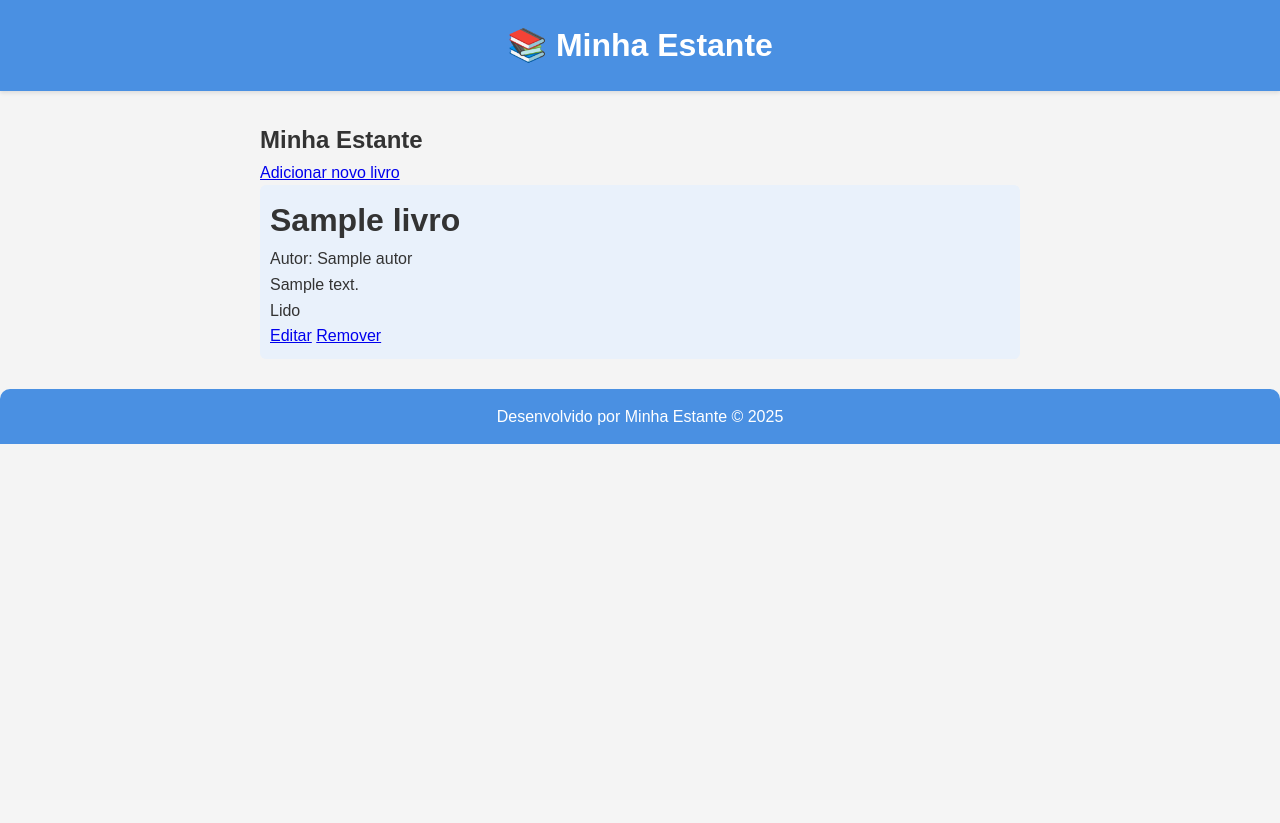
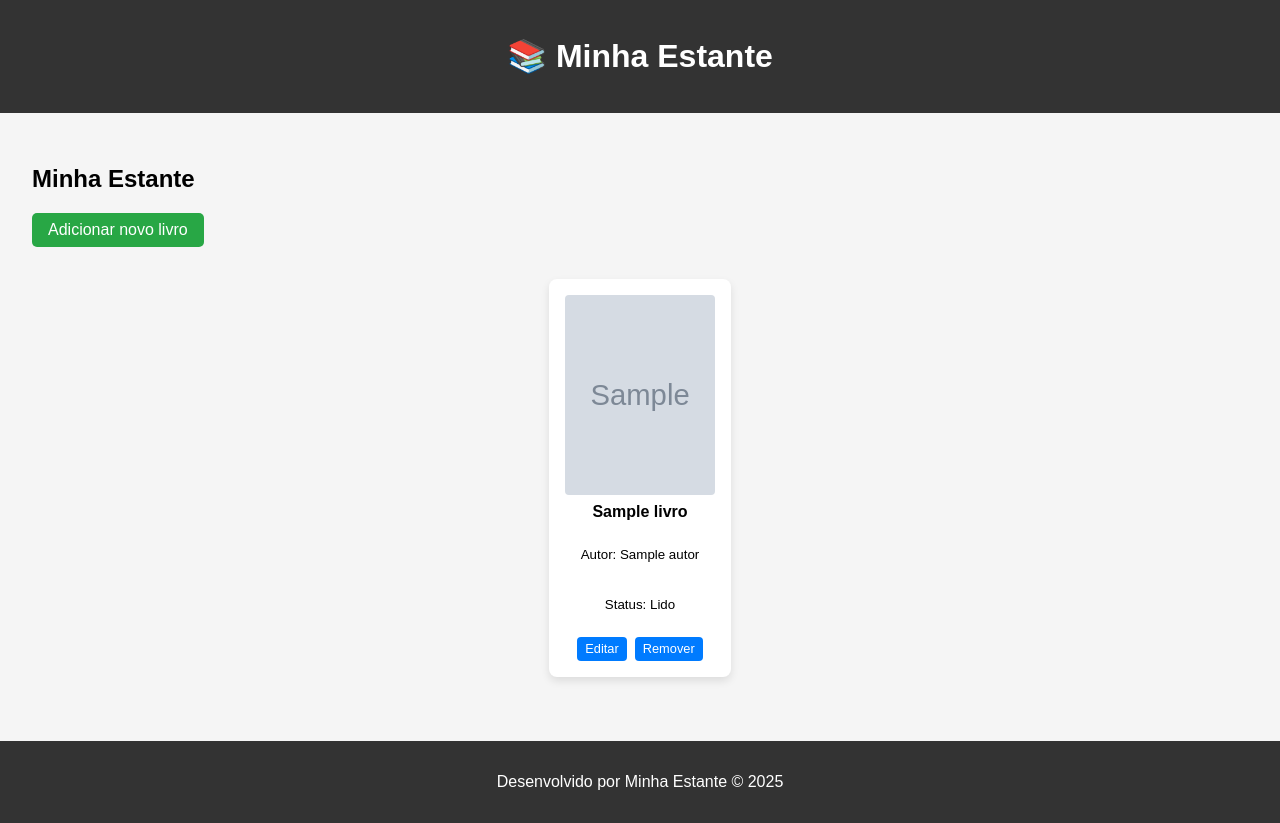
Before and after one commit to brunohro/minha_estante, a Django app: page / in a window 1280 px wide. Before the commit the page ends 444 px from the top, so only its background shows below. Run offline with Django 5.2, Linux system fonts and the light colour scheme; tables that the repository leaves empty hold one stand-in row (values such as "Sample post"); grey boxes marked "Sample" are stand-in pictures.

Commit message:
Criando um base.html para reutilizar o layout principal em outras páginas

```diff
--- a/main/settings.py
+++ b/main/settings.py
@@ -11,6 +11,7 @@ https://docs.djangoproject.com/en/5.2/ref/settings/
 """
 
 from pathlib import Path
+import os
 
 # Build paths inside the project like this: BASE_DIR / 'subdir'.
 BASE_DIR = Path(__file__).resolve().parent.parent
@@ -55,7 +56,7 @@ ROOT_URLCONF = 'main.urls'
 TEMPLATES = [
     {
         'BACKEND': 'django.template.backends.django.DjangoTemplates',
-        'DIRS': [],
+        'DIRS': [BASE_DIR / 'templates'],
         'APP_DIRS': True,
         'OPTIONS': {
             'context_processors': [
@@ -115,6 +116,9 @@ USE_TZ = True
 # Static files (CSS, JavaScript, Images)
 # https://docs.djangoproject.com/en/5.2/howto/static-files/
 
+
+MEDIA_URL = '/media/'
+MEDIA_ROOT = os.path.join(BASE_DIR, 'media')
 STATIC_URL = '/static/'
 
 STATIC_ROOT = BASE_DIR / 'staticfiles'
--- a/minha_estante/static/css/styles.css
+++ b/minha_estante/static/css/styles.css
@@ -1,66 +1,83 @@
-/* Reset básico */
-* {
+body {
+  font-family: Arial, sans-serif;
+  background: #f5f5f5;
   margin: 0;
   padding: 0;
-  box-sizing: border-box;
 }
-
-body {
-  font-family: Arial, sans-serif;
-  background: #f4f4f4;
-  color: #333;
-  line-height: 1.6;
+header {
+  background: #333;
+  color: white;
+  padding: 1rem;
+  text-align: center;
 }
-
-header {
-  background: #4a90e2;
-  color: #fff;
-  padding: 20px 0;
+main {
+  padding: 2rem;
+}
+.estante {
+  display: flex;
+  flex-wrap: wrap;
+  gap: 1.5rem;
+  justify-content: center;
+}
+.livro {
+  background: white;
+  width: 150px;
+  padding: 1rem;
+  border-radius: 8px;
+  box-shadow: 0 4px 8px rgba(0, 0, 0, 0.1);
+  display: flex;
+  flex-direction: column;
+  align-items: center;
   text-align: center;
-  box-shadow: 0 2px 4px rgba(0, 0, 0, 0.1);
+  transition: transform 0.2s;
 }
-
-main {
-  max-width: 800px;
-  margin: 30px auto;
-  padding: 0 20px;
+.livro:hover {
+  transform: translateY(-5px);
 }
-
-.categoria {
-  background: #fff;
-  padding: 20px;
-  margin-bottom: 20px;
-  border-radius: 10px;
-  box-shadow: 0 2px 6px rgba(0, 0, 0, 0.05);
+.livro img {
+  width: 100%;
+  height: 200px;
+  object-fit: cover;
+  border-radius: 4px;
+  margin-bottom: 0.5rem;
 }
-
-.categoria h2 {
-  color: #4a90e2;
-  margin-bottom: 10px;
+.livro strong {
+  font-size: 1rem;
+  margin-bottom: 0.5rem;
+  display: block;
 }
-
-ul {
-  list-style-type: none;
+.botoes {
+  margin-top: 0.5rem;
+  display: flex;
+  gap: 0.5rem;
 }
-
-ul li {
-  background: #e9f1fb;
-  padding: 10px;
-  margin-bottom: 8px;
-  border-radius: 6px;
-  transition: background 0.3s;
+.botoes a {
+  background: #007bff;
+  color: white;
+  padding: 0.3rem 0.5rem;
+  border-radius: 4px;
+  text-decoration: none;
+  font-size: 0.8rem;
 }
-
-ul li:hover {
-  background: #d0e4f9;
+.botoes a:hover {
+  background: #0056b3;
 }
-
+.add-livro {
+  display: inline-block;
+  margin-bottom: 2rem;
+  background: #28a745;
+  color: white;
+  padding: 0.5rem 1rem;
+  border-radius: 5px;
+  text-decoration: none;
+}
+.add-livro:hover {
+  background: #218838;
+}
 footer {
+  background: #333;
+  color: white;
   text-align: center;
-  padding: 15px;
-  background: #4a90e2;
-  color: #fff;
-  margin-top: 30px;
-  border-top-left-radius: 10px;
-  border-top-right-radius: 10px;
+  padding: 1rem;
+  margin-top: 2rem;
 }
--- a/minha_estante/templates/minha_estante/index.html
+++ b/minha_estante/templates/minha_estante/index.html
@@ -1,51 +1,24 @@
-{% load static %}
-<!DOCTYPE html>
-<html lang="pt-BR">
-  <head>
-    <meta charset="UTF-8" />
-    <meta name="viewport" content="width=device-width, initial-scale=1.0" />
-    <title>Minha Estante</title>
-    <link rel="stylesheet" href="{% static 'css/styles.css'%}" />
-  </head>
-  <body>
-    <header>
-      <h1>📚 Minha Estante</h1>
-    </header>
+{% extends "minha_estante/layout/base.html"%} {%block content%}
+<h2>Minha Estante</h2>
+<a class="add-livro" href="{% url 'cadastrar_livro' %}">Adicionar novo livro</a>
 
-    <main>
-      <h2>Minha Estante</h2>
-      <a type="button" href="{% url 'cadastrar_livro' %}"
-        >Adicionar novo livro</a
-      >
-      {% for livro in livros %}
-
-      <ul>
-        <li>
-          <div>
-            <h1>
-              <strong>{{livro.nome}}</strong>
-            </h1>
-            <p>Autor: {{livro.autor.nome}}</p>
-
-            <p>{{livro.descricao}}</p>
-            <p>{{livro.get_status_display}}</p>
-          </div>
-          <div>
-            <a type="button" href="{% url 'editar_livro' livro.id %}">Editar</a>
-            <a type="button" href="{% url 'deletar_livro' livro.id %}"
-              >Remover</a
-            >
-          </div>
-        </li>
-      </ul>
-
-      {% empty %}
-      <p>Não há livros aqui no momento</p>
-      {% endfor %}
-    </main>
-
-    <footer>
-      <p>Desenvolvido por Minha Estante © 2025</p>
-    </footer>
-  </body>
-</html>
+{% if livros %}
+<div class="estante">
+  {% for livro in livros %}
+  <div class="livro">
+    {% if livro.imagem %}
+    <img src="{{ livro.imagem.url }}" alt="{{ livro.nome }}" />
+    {% else %} sem img {% endif %}
+    <strong>{{ livro.nome }}</strong>
+    <p><small>Autor: {{ livro.autor.nome }}</small></p>
+    <p><small>Status: {{ livro.get_status_display }}</small></p>
+    <div class="botoes">
+      <a href="{% url 'editar_livro' livro.id %}">Editar</a>
+      <a href="{% url 'deletar_livro' livro.id %}">Remover</a>
+    </div>
+  </div>
+  {% endfor %}
+</div>
+{% else %}
+<p>Não há livros aqui no momento.</p>
+{% endif %} {%endblock content%}
--- /dev/null
+++ b/minha_estante/templates/minha_estante/layout/base.html
@@ -0,0 +1,17 @@
+{% load static %}
+<!DOCTYPE html>
+<html lang="en">
+  <head>
+    <meta charset="UTF-8" />
+    <meta name="viewport" content="width=device-width, initial-scale=1.0" />
+    <title>Base</title>
+    <link rel="stylesheet" href="{% static 'css/styles.css'%}" />
+  </head>
+  <body>
+    {% include "minha_estante/layout/header.html"%}
+
+    <main>{% block content %} {% endblock content %}</main>
+
+    {% include "minha_estante/layout/footer.html"%}
+  </body>
+</html>
--- /dev/null
+++ b/minha_estante/templates/minha_estante/layout/footer.html
@@ -0,0 +1,15 @@
+{%load static%}
+<!DOCTYPE html>
+<html lang="en">
+  <head>
+    <meta charset="UTF-8" />
+    <meta name="viewport" content="width=device-width, initial-scale=1.0" />
+    <title>Footer</title>
+    <link rel="stylesheet" href="{% static 'css/styles.css'%}" />
+  </head>
+  <body>
+    <footer>
+      <p>Desenvolvido por Minha Estante © 2025</p>
+    </footer>
+  </body>
+</html>
--- /dev/null
+++ b/minha_estante/templates/minha_estante/layout/header.html
@@ -0,0 +1,15 @@
+{%load static%}
+<!DOCTYPE html>
+<html lang="en">
+  <head>
+    <meta charset="UTF-8" />
+    <meta name="viewport" content="width=device-width, initial-scale=1.0" />
+    <title>Header</title>
+    <link rel="stylesheet" href="{% static 'css/styles.css'%}" />
+  </head>
+  <body>
+    <header>
+      <h1>📚 Minha Estante</h1>
+    </header>
+  </body>
+</html>
```
Also changed, not shown: minha_estante/templates/minha_estante/livros/cadastrar_livro.html (+6 -17 lines), livros/Imagem_do_WhatsApp_de_2025-04-25_às_16.12.42_2c5259aa.jpg (deleted), media/livros/17347.jpg (added).
